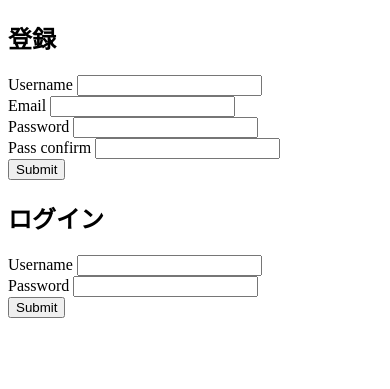
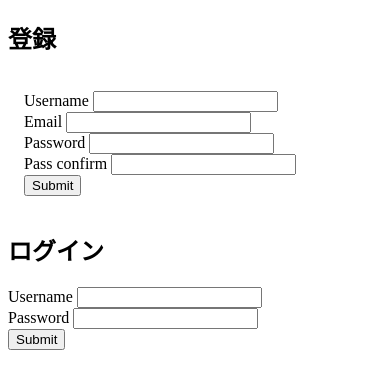
Before and after one commit to winc1980/hackathon-2024-spring-wireframe, a Python web app: template templates/signup_login.html in a window 390 px wide. Shown: the top 389 px of the page. Run offline with Jinja, Linux system fonts and the light colour scheme; the template is opened without the code that fills it, so the values that code supplies are empty, except form fields; form fields are guessed from the names that the template uses.

Commit message:
css init

```diff
--- a/static/style.css
+++ b/static/style.css
@@ -6,6 +6,15 @@
 * できるだけ、htmlの親要素のcss(レイアウトやコンテンツ幅の指定など)→小要素のcss(文字の大きさや色など)という順番で記述しましょう
 */
 
+html {
+    font-size: 16px; /*他の場所で1remというサイズ指定をすると16px, 2remは16*2pxとなる*/
+    box-sizing: border-box;
+}
+
+.selector-for-some-widget {
+    /* これは、bootstrapを使用する際に、box-sizingを変更する */
+    box-sizing: border-box;
+  }
 
 /* profile プロフィール ここから */
 
@@ -19,3 +28,16 @@
 
 
 /* signup_login.htmlのcss ここまで */
+
+
+
+
+/* SP版のCSSはここから書いてね */
+@media screen and (max-width: 576px) {
+    /* signup_login.htmlのcssここから */
+    #signup {
+        width: 100%;
+        padding: 1rem;
+    }
+    /* signup_login.htmlのcssここまで */
+}
--- a/templates/signup_login.html
+++ b/templates/signup_login.html
@@ -17,13 +17,13 @@
 
     <!-- signup_form -->
     <h2>登録</h2>
-    <form method="POST">
+    <form method="POST" class="container" id="signup">
       <!-- CSRF対策(トークンが生成される) -->
       {{ signup_form.hidden_tag() }}
-      <div>{{ signup_form.username.label }} {{ signup_form.username() }}</div>
-      <div>{{ signup_form.email.label }} {{ signup_form.email() }}</div>
-      <div>{{ signup_form.password.label }} {{ signup_form.password() }}</div>
-      <div>
+      <div class="row">{{ signup_form.username.label }} {{ signup_form.username() }}</div>
+      <div class="row">{{ signup_form.email.label }} {{ signup_form.email() }}</div>
+      <div class="row">{{ signup_form.password.label }} {{ signup_form.password() }}</div>
+      <div class="row">
         {{ signup_form.pass_confirm.label }} {{ signup_form.pass_confirm() }}
       </div>
       {{ signup_form.submit() }}
@@ -31,11 +31,11 @@
 
     <!-- login_form -->
     <h2>ログイン</h2>
-    <form method="POST">
+    <form method="POST" class="container" id="login">
       <!-- CSRF対策(トークンが生成される) -->
       {{ login_form.hidden_tag() }}
-      <div>{{ login_form.username.label }} {{ login_form.username() }}</div>
-      <div>{{ login_form.password.label }} {{ login_form.password() }}</div>
+      <div class="row">{{ login_form.username.label }} {{ login_form.username() }}</div>
+      <div class="row">{{ login_form.password.label }} {{ login_form.password() }}</div>
       {{ login_form.submit() }}
     </form>
   </body>
```
